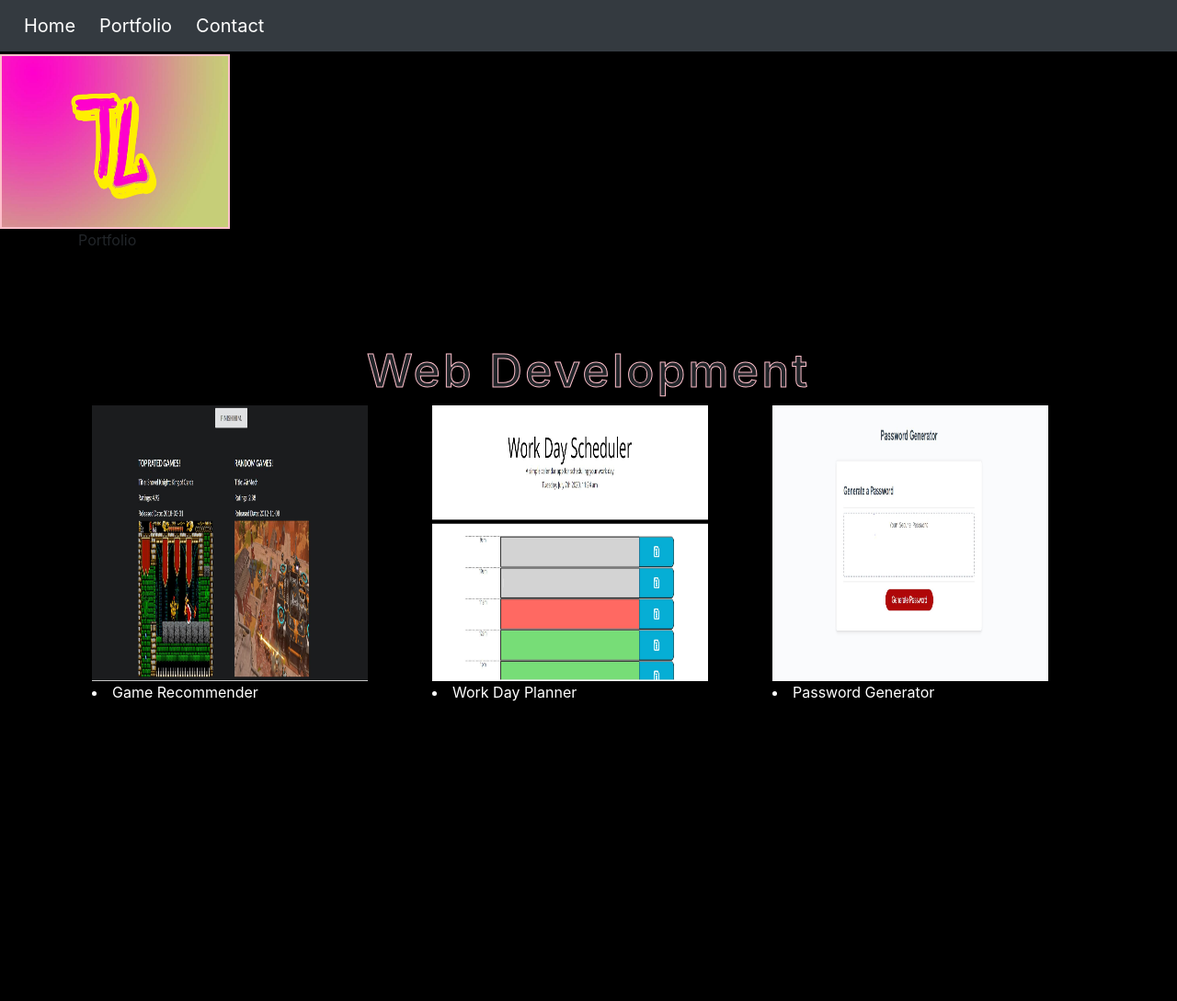
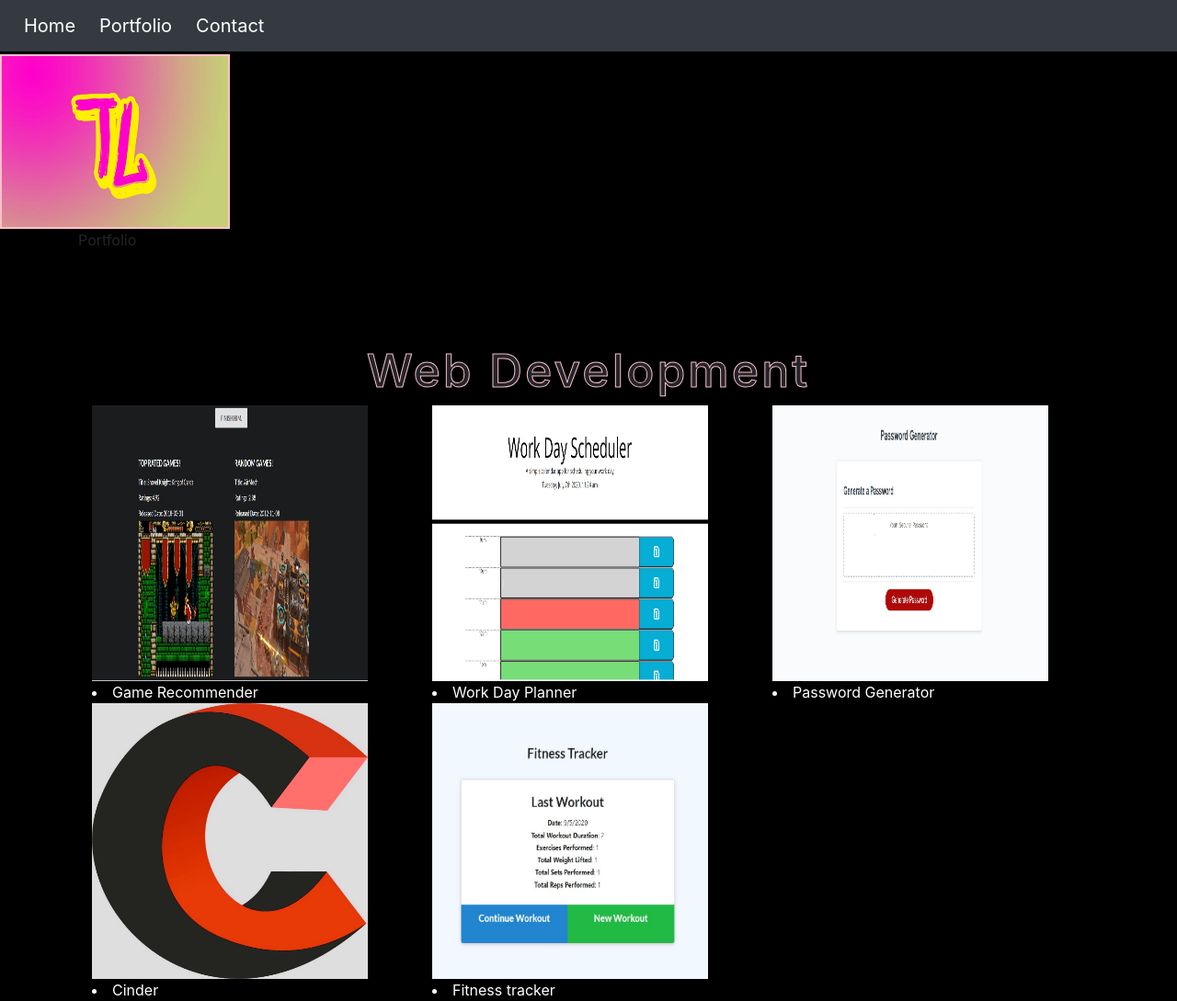
Before and after one commit to tylerlibstag/Portfolio_Refined, a plain HTML site: page Portfolio.html in a window 1280 px wide. Shown: the whole page at 92% size. Before the commit the page ends 800 px from the top, so only its background shows below. Drawn offline with nearby package versions, Linux system fonts and the light colour scheme; files that its build step writes are made by us from their sources.

Commit message:
updated projects

```diff
--- a/Portfolio.html
+++ b/Portfolio.html
@@ -58,15 +58,29 @@
             </div>
             <div class="col-md-4">
               <a class="GM" href="https://tylerlibstag.github.io/tylerlibstags_password_generator/"><img
-                  src="images/password_gen.JPG" title="LinkedIn Profile" alt="My LinkedIn Profile" width="300"
+                  src="images/password_gen.JPG" title="password" alt="My LinkedIn Profile" width="300"
                   height="300" /></a>
                   <li>Password Generator</li>
             </div>
 
 
+            <div class="col-md-4">
+              <a class="GM" href="https://project2-cinder.herokuapp.com/"><img src="images/logo4-charcoal.JPG"
+                  title="Cinder" alt="Cinder" width="300" height="300" /></a>
+                  <li>Cinder</li>
+            </div>
+            <div class="col-md-4">
+              <a class="GM" href=" https://sleepy-cove-40896.herokuapp.com/?id=5f53d5496a2fac001768833c"><img src="images/Fitness_tracker.JPG"
+                  title="WorkOutTracker" alt="Workouttracker" width="300" height="300" /></a>
+                  <li>Fitness tracker</li>
+            </div>
+
+
+
           </div>
 
         </div>
+
 
       </div>
     </div>
```
Also changed, not shown: images/Fitness_tracker.JPG (added), images/logo4-charcoal.jpg (added).
